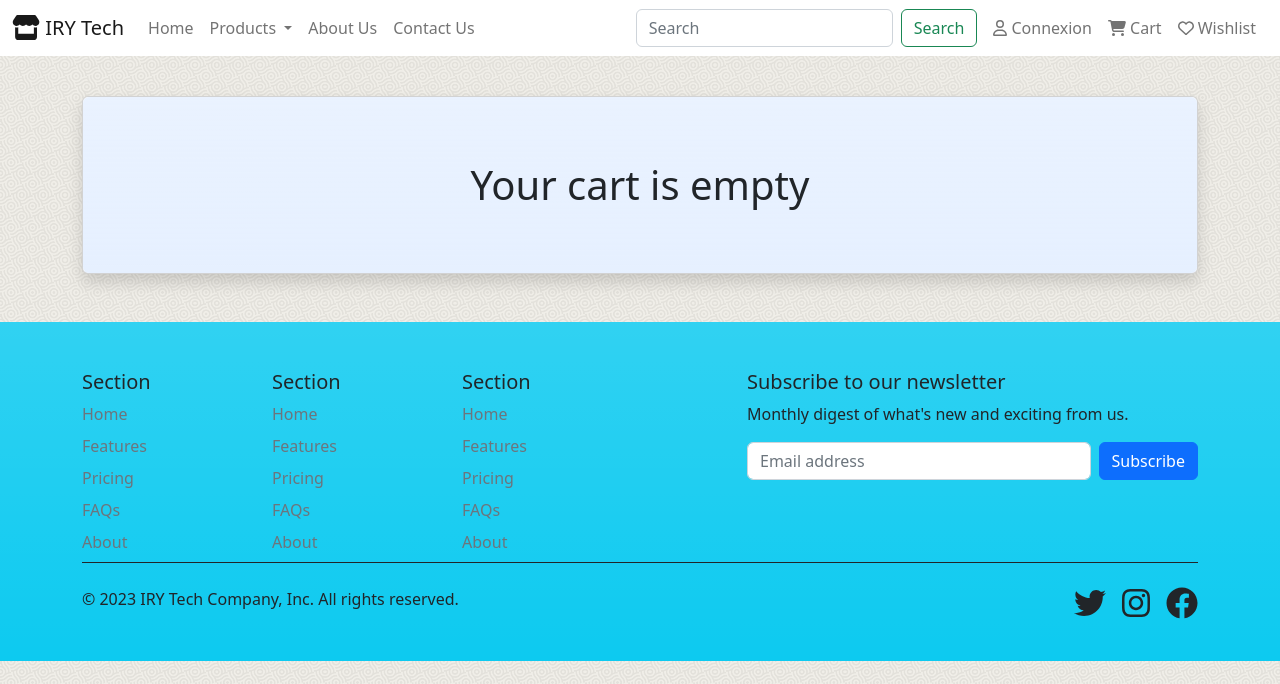
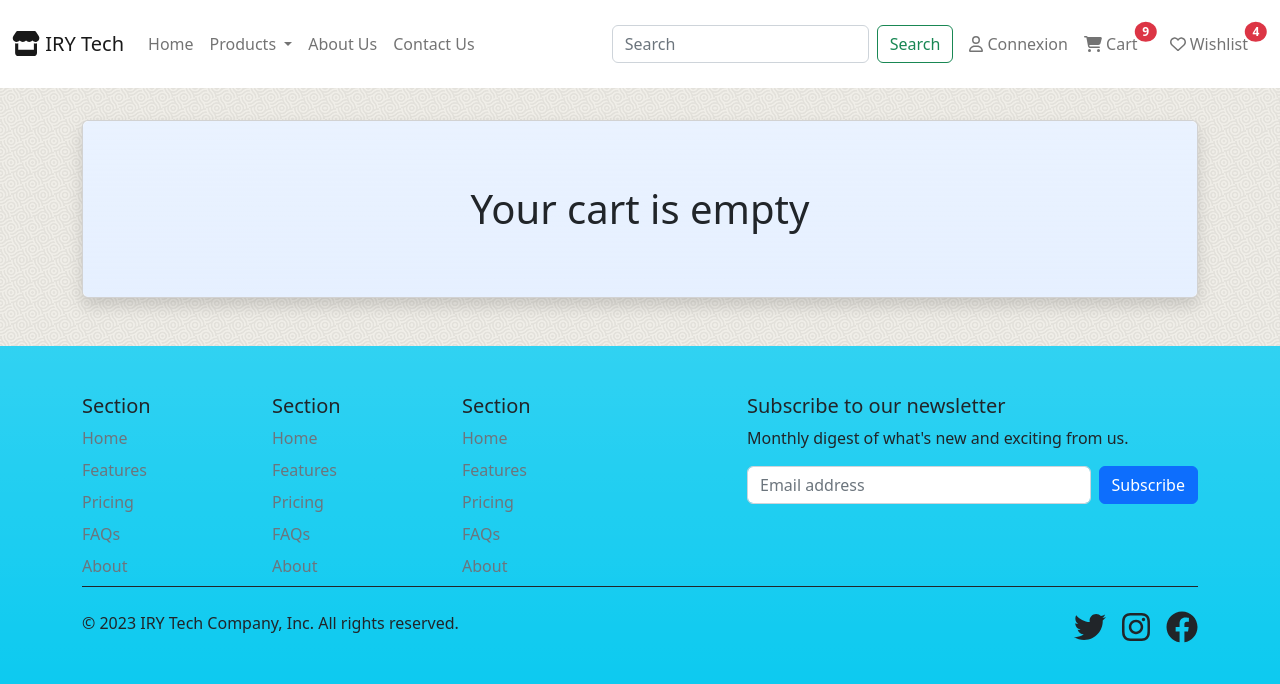
Before and after one commit to elghallali/EShop, a Django app: page /cart/ in a window 1280 px wide. Shown: the top 684 px of the page. Run offline with Django 4.2, Linux system fonts and the light colour scheme; some libraries are stand-ins or nearby versions.

Commit message:
Update base.html

```diff
--- a/core/templates/base.html
+++ b/core/templates/base.html
@@ -51,7 +51,7 @@
     </head>
     <body class="bg-body">
 
-        <nav class="navbar navbar-expand-lg bg-white fixed-top">
+        <nav class="navbar navbar-expand-lg bg-white fixed-top py-4">
             <div class="container-fluid">
                 <a class="navbar-brand" href="{% url 'home'%}"><i class="fa-solid fa-store fa-lg"></i> IRY Tech</a>
                 <button class="navbar-toggler" type="button" data-bs-toggle="collapse" data-bs-target="#navbarSupportedContent"
@@ -106,17 +106,17 @@
                             <a class="nav-link" href="{% url 'login'%}"><i class="fa-regular fa-user"></i> Connexion</a>
                         </li>
                         {% endif %}
-                        <li class="nav-item">
-                            <a class="nav-link" href="{% url 'show-cart'%}"><i class="fa-solid fa-cart-shopping"></i> Cart</a>
+                        <li class="nav-item position-relative me-3">
+                            <a class="nav-link" href="{% url 'show-cart'%}"><i class="fa-solid fa-cart-shopping"></i> Cart<span class="position-absolute top-25 start-100 translate-middle badge rounded-circle bg-danger">9</span></a>
                         </li>
-                        <li class="nav-item">
-                            <a class="nav-link"><i class="fa-regular fa-heart"></i> Wishlist</a>
+                        <li class="nav-item position-relative me-2">
+                            <a class="nav-link"><i class="fa-regular fa-heart"></i> Wishlist<span class="position-absolute top-25 start-100 translate-middle badge rounded-circle bg-danger">4</span></a>
                         </li>
                     </ul>
                 </div>
             </div>
         </nav>
-        <br><br>
+        <br><br><br>
         {% block carousel %}{% endblock carousel %}
         {% block main-content %}{% endblock main-content %}
         {% block payment-gateway %}{% endblock payment-gateway %}
```
